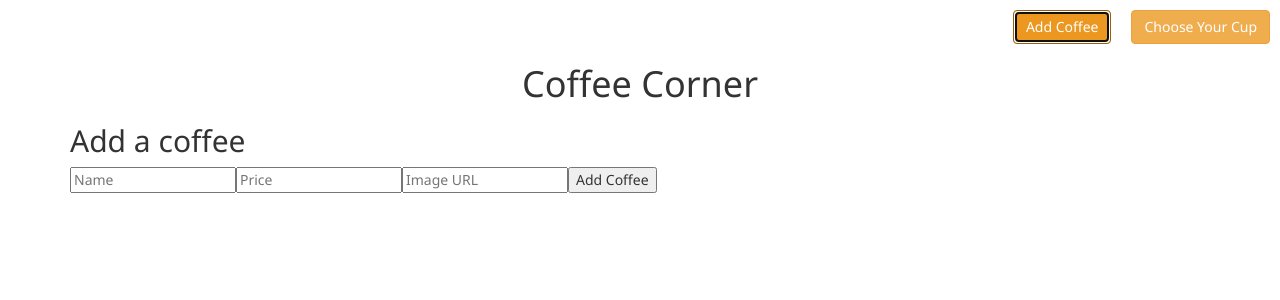
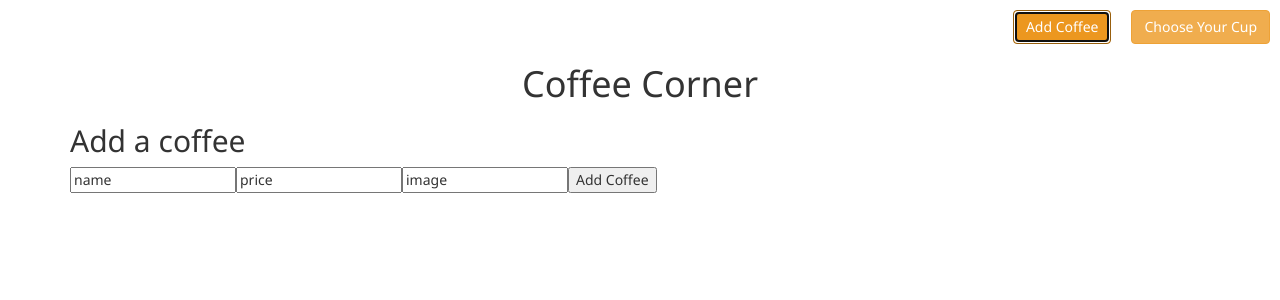
Before and after one commit to crwainstock/CoffeeCornerReact, a React (Create React App) app: page / in a window 1280 px wide. Both pictures are taken after a click on the button "Add Coffee". Shown: the top 300 px of the page. Built offline with nearby package versions, Linux system fonts and the light colour scheme.

Commit message:
trying to add the handleSubmit function and connect it to the form on CoffeeForm component -- not complete

```diff
--- a/src/Components/CoffeeForm.js
+++ b/src/Components/CoffeeForm.js
@@ -2,13 +2,25 @@ import { useState } from "react";
 import "../App";
 
 function CoffeeForm() {
+  const [coffeeInfo, addCoffee] = useState({});
+
+  function handleSubmit(coffeeInfo) {
+    console.log("submitted");
+    let newCoffee = {
+      name: { name },
+      price: { price },
+      image: { image },
+      id: { id },
+    };
+  }
+
   return (
     <div>
       <h2>Add a coffee</h2>
       <form>
-        <input type="text" placeholder="Name" />
-        <input type="text" placeholder="Price" />
-        <input type="url" placeholder="Image URL" />
+        <input type="text" value="name" placeholder="Name" />
+        <input type="text" value="price" placeholder="Price" />
+        <input type="url" value="image" placeholder="Image URL" />
 
         <button type="submit">Add Coffee</button>
       </form>
```
